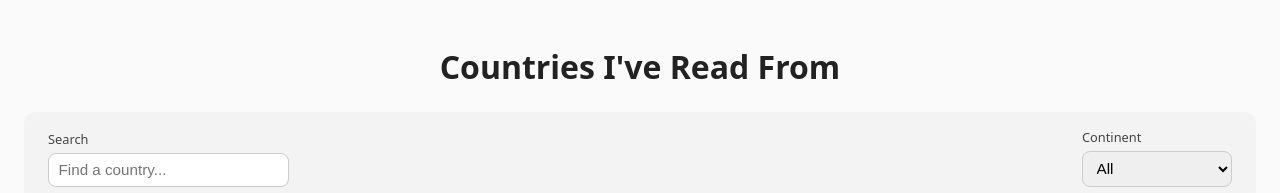
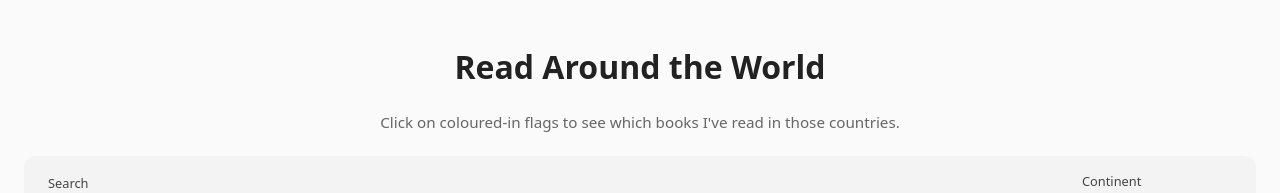
Before and after one commit to stopherjones/read-around-the-world, a plain HTML site: page index.html in a window 1280 px wide. Shown: the top 193 px of the page. Drawn offline with Linux system fonts and the light colour scheme.

Commit message:
add subheading, remove antarctica

```diff
--- a/index.html
+++ b/index.html
@@ -3,12 +3,13 @@
 <head>
     <meta charset="UTF-8">
     <meta name="viewport" content="width=device-width, initial-scale=1.0">
-    <title>Flag Reading Gallery</title>
+    <title>Read Around the World</title>
     <link rel="stylesheet" href="style.css">
 </head>
 <body>
 
-    <h1 class="main-title">Countries I've Read From</h1>
+    <h1 class="main-title">Read Around the World</h1>
+    <p class="subtitle">Click on coloured-in flags to see which books I've read in those countries.</p>
 
     <!-- Sticky Nav Bar -->
     <nav class="filter-bar">
@@ -28,7 +29,6 @@
                 <option value="North America">North America</option>
                 <option value="South America">South America</option>
                 <option value="Oceania">Oceania</option>
-                <option value="Antarctica">Antarctica</option>
             </select>
         </div>
 
--- a/style.css
+++ b/style.css
@@ -9,6 +9,13 @@ body {
 .main-title {
     text-align: center;
     margin-bottom: 1.5rem;
+}
+
+.subtitle {
+    text-align: center;
+    margin-bottom: 1.5rem;
+    color: #666;
+    font-size: 0.95rem;
 }
 
 /* ----------------- NAV BAR ----------------- */
```
